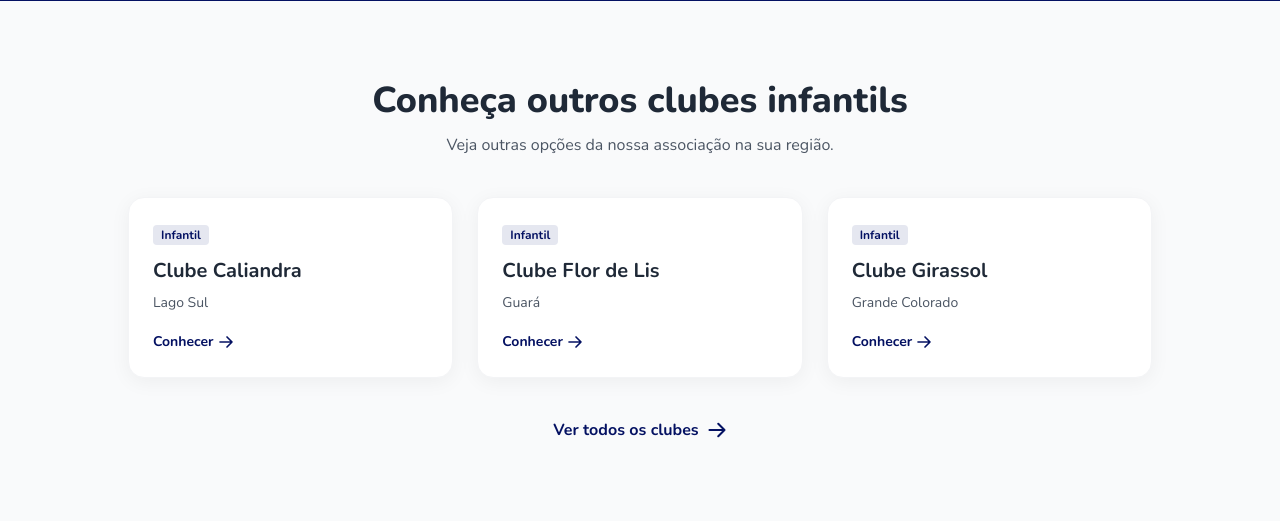
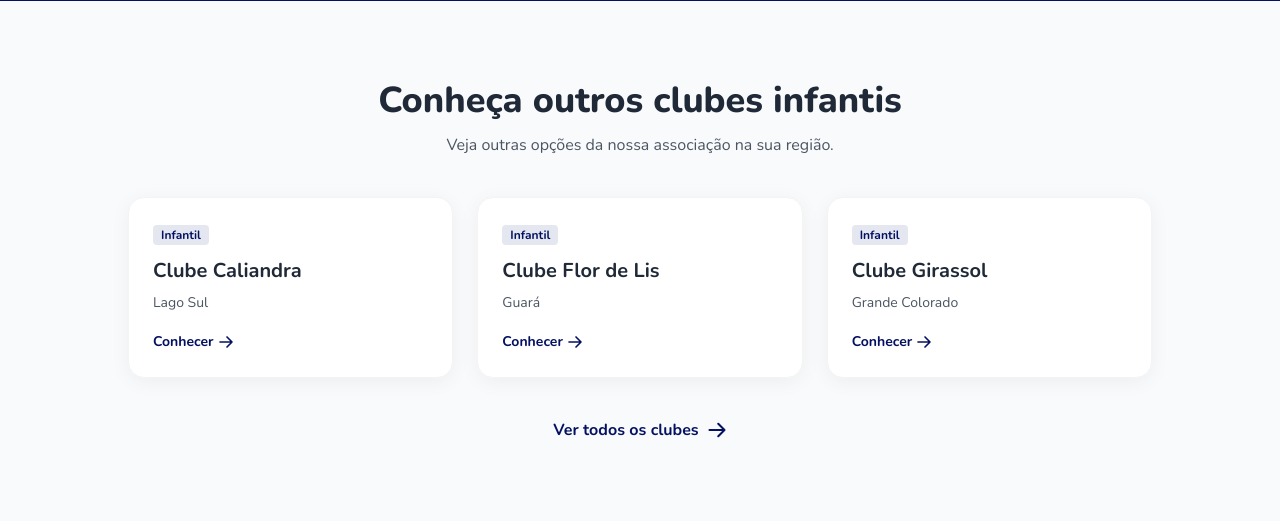
Before and after one commit to Gustmeal/site_lacos, a Flask app: page /clubes/camelia in a window 1280 px wide. Shown: the part 5330-5851 px from the top of the page. Run offline with Flask 3, Linux system fonts and the light colour scheme; some libraries are stand-ins or nearby versions.

Commit message:
mudança de juvenils para juvenis

```diff
--- a/app/templates/pages/clube_detalhe.html
+++ b/app/templates/pages/clube_detalhe.html
@@ -597,7 +597,7 @@
 
         <div class="text-center max-w-2xl mx-auto mb-10">
             <h2 class="text-3xl md:text-4xl font-extrabold text-gray-800 mb-3">
-                Conheça outros clubes {{ clube.categoria_label|lower }}s
+                Conheça outros clubes {{ 'juvenis' if clube.categoria == 'juvenil' else 'infantis' }}
             </h2>
             <p class="text-gray-600">
                 Veja outras opções da nossa associação na sua região.
```
